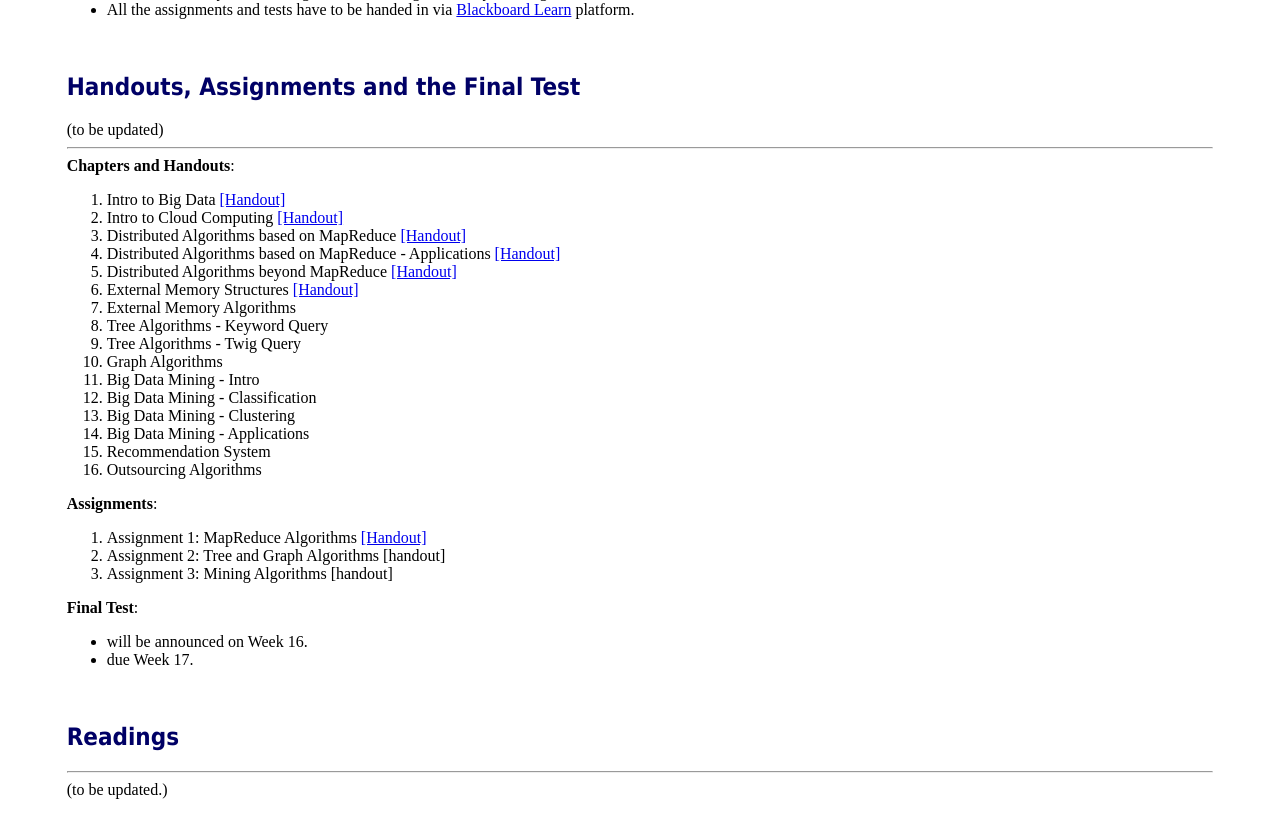
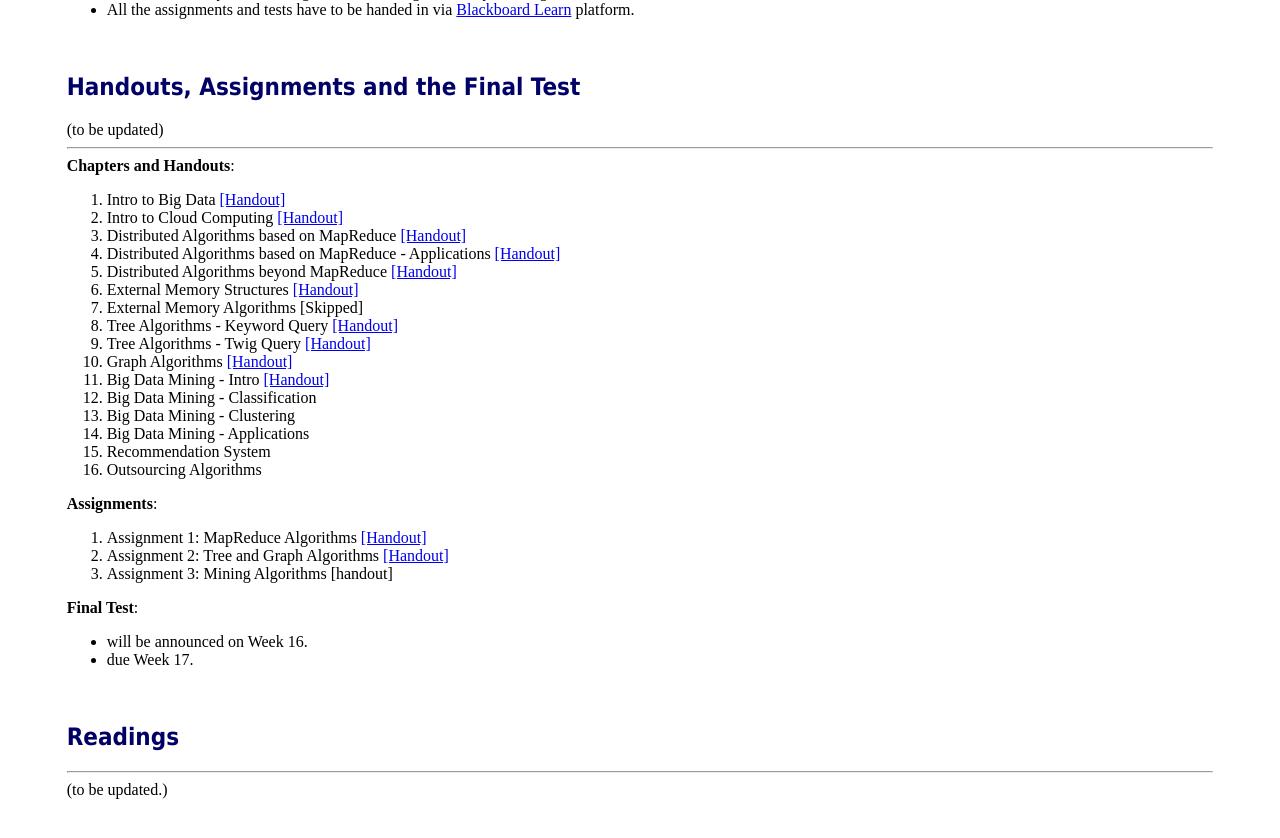
Before and after one commit to deepminingneu/edijason.github.io, a Jekyll site: the page courses/course-BDA1718.html, which Jekyll copies as it is, in a window 1280 px wide and 900 px high, scrolled down 1014 px. Shown: the top 838 px of the window. Built offline with Jekyll 4.4.1, drawn with Linux system fonts in a browser that asks for light colours.

Commit message:
Upload
Ch8-11, assgnment 2

```diff
--- a/courses/course-BDA1718.html
+++ b/courses/course-BDA1718.html
@@ -101,11 +101,11 @@ This course seeks to provide students with new ideas about algorithmic design an
 			<li>Distributed Algorithms based on MapReduce - Applications <a href="DBA1718/handouts/ch4-mapreduce_apps.pdf">[Handout]</a></li>
 			<li>Distributed Algorithms beyond MapReduce <a href="DBA1718/handouts/ch5-mapreduce_beyond.pdf">[Handout]</a></li>
 			<li>External Memory Structures <a href="DBA1718/handouts/ch6-external_structures.pdf">[Handout]</a></li>
-			<li>External Memory Algorithms</li>
-			<li>Tree Algorithms - Keyword Query</li>
-			<li>Tree Algorithms - Twig Query</li>
-			<li>Graph Algorithms</li>
-			<li>Big Data Mining - Intro</li>
+			<li>External Memory Algorithms [Skipped]</li>
+			<li>Tree Algorithms - Keyword Query <a href="DBA1718/handouts/ch8-tree_keyword.pdf">[Handout]</a></li>
+			<li>Tree Algorithms - Twig Query <a href="DBA1718/handouts/ch9-tree_twig.pdf">[Handout]</a></li>
+			<li>Graph Algorithms <a href="DBA1718/handouts/ch10-graph.pdf">[Handout]</a></li>
+			<li>Big Data Mining - Intro <a href="DBA1718/handouts/ch11-mining_intro">[Handout]</a></li>
 			<li>Big Data Mining - Classification</li>
 			<li>Big Data Mining - Clustering</li>
 			<li>Big Data Mining - Applications</li>
@@ -117,7 +117,7 @@ This course seeks to provide students with new ideas about algorithmic design an
 		<b>Assignments</b>:
 		<ol>
 			<li>Assignment 1: MapReduce Algorithms <a href="DBA1718/assignments/Assignment1.pdf">[Handout]</a></li>
-			<li>Assignment 2: Tree and Graph Algorithms [handout]</li>
+			<li>Assignment 2: Tree and Graph Algorithms <a href="DBA1718/assignments/Assignment2.pdf">[Handout]</a></li>
 			<li>Assignment 3: Mining Algorithms [handout]</li>
 		</ol>
 
```
Also changed, not shown: 5 other files.
